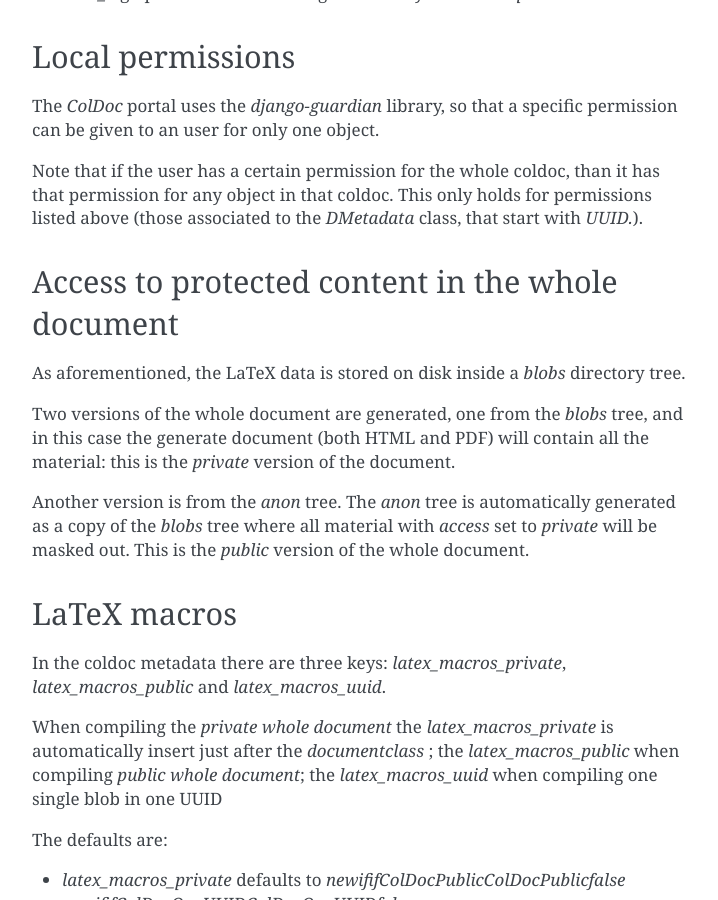
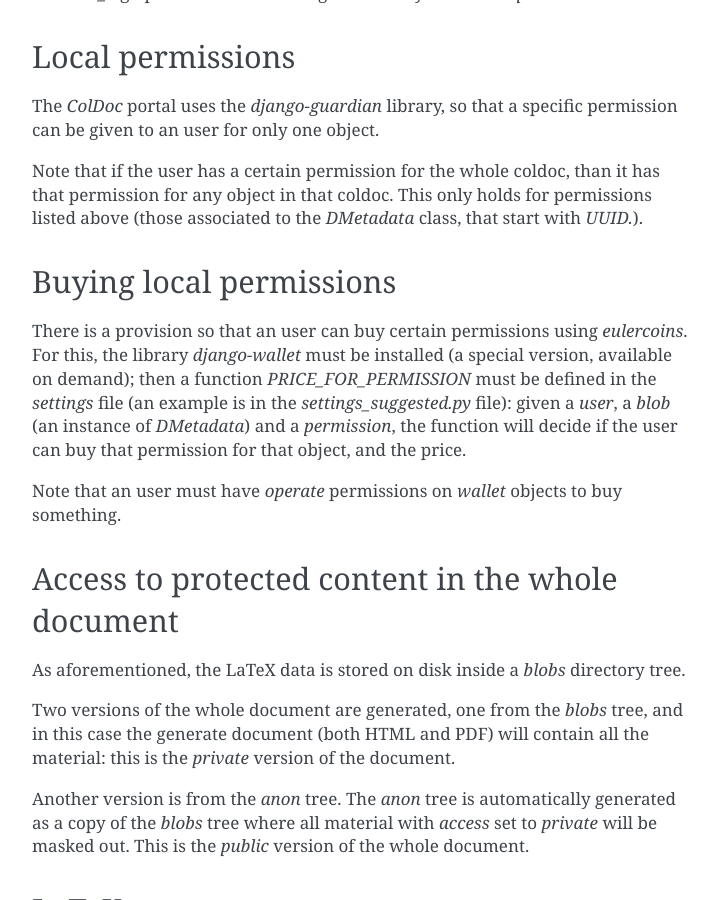
Before and after one commit to mennucc/ColDoc_project, a Sphinx documentation site: the page built from docs/source/permission.rst, in a window 1280 px wide and 900 px high, scrolled down 1534 px. Shown: the whole window, without its empty margins (388-1106 px from the left). Built offline with Sphinx 7.4.7, drawn with Linux system fonts in a browser that asks for light colours; pages that are not in the unit, such as notebooks, are missing from menus; some of the changed text lies outside the part shown.

Commit message:
document buying of permissions

```diff
--- a/docs/source/permission.rst
+++ b/docs/source/permission.rst
@@ -78,6 +78,19 @@ than it has that permission for any object in that coldoc.
 This only holds for permissions listed above (those associated to the `DMetadata` class,
 that start with `UUID.`).
 
+Buying local permissions
+------------------------
+
+There is a provision so that an user can buy certain permissions
+using `eulercoins`. For this, the library `django-wallet` must be installed
+(a special version, available on demand); then a function `PRICE_FOR_PERMISSION`
+must be defined in the `settings` file (an example is in the `settings_suggested.py` file):
+given a `user`, a `blob` (an instance of `DMetadata`) and a  `permission`, the
+function will decide if the user can buy that permission for that object, and the price.
+
+Note that an user must have `operate` permissions on `wallet` objects to buy something.
+
+
 Access to protected content in the whole document
 -------------------------------------------------
 
```
